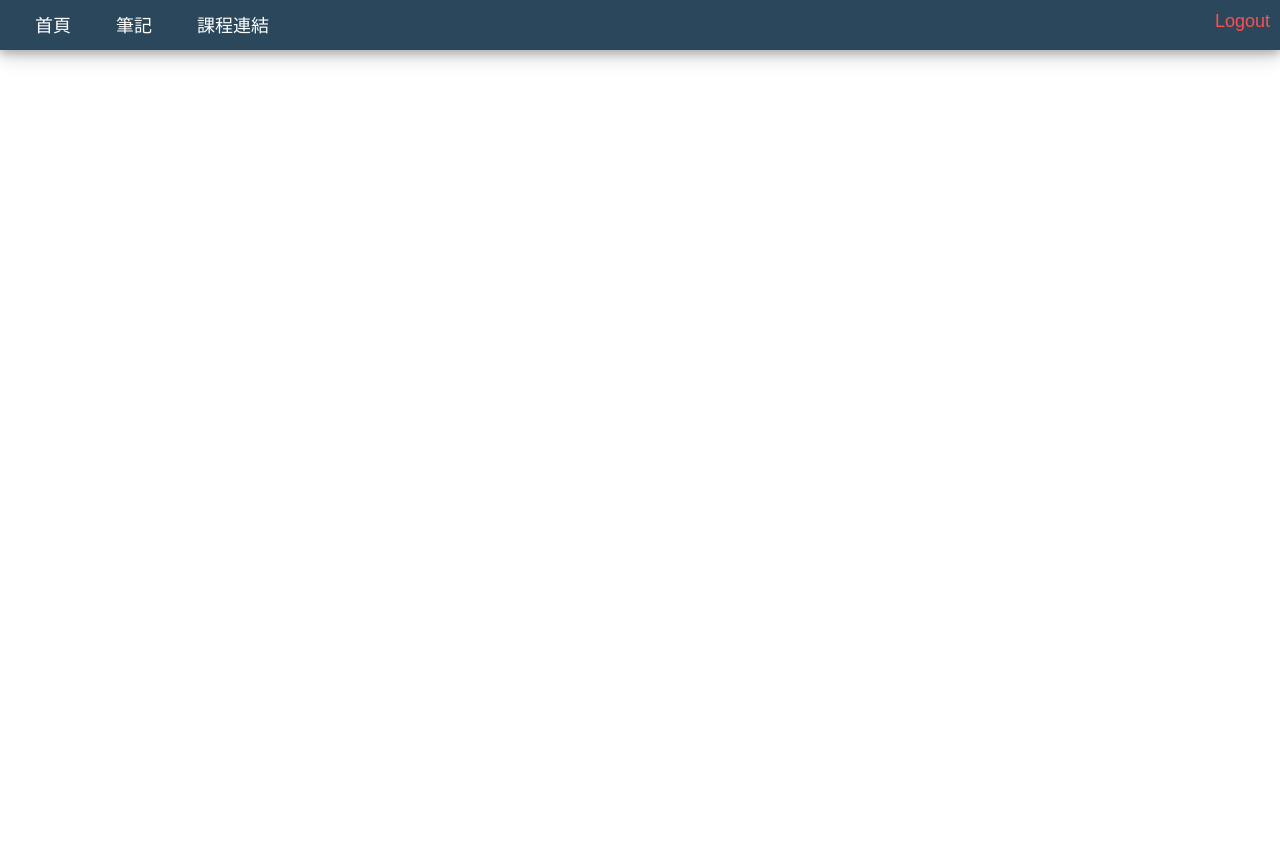
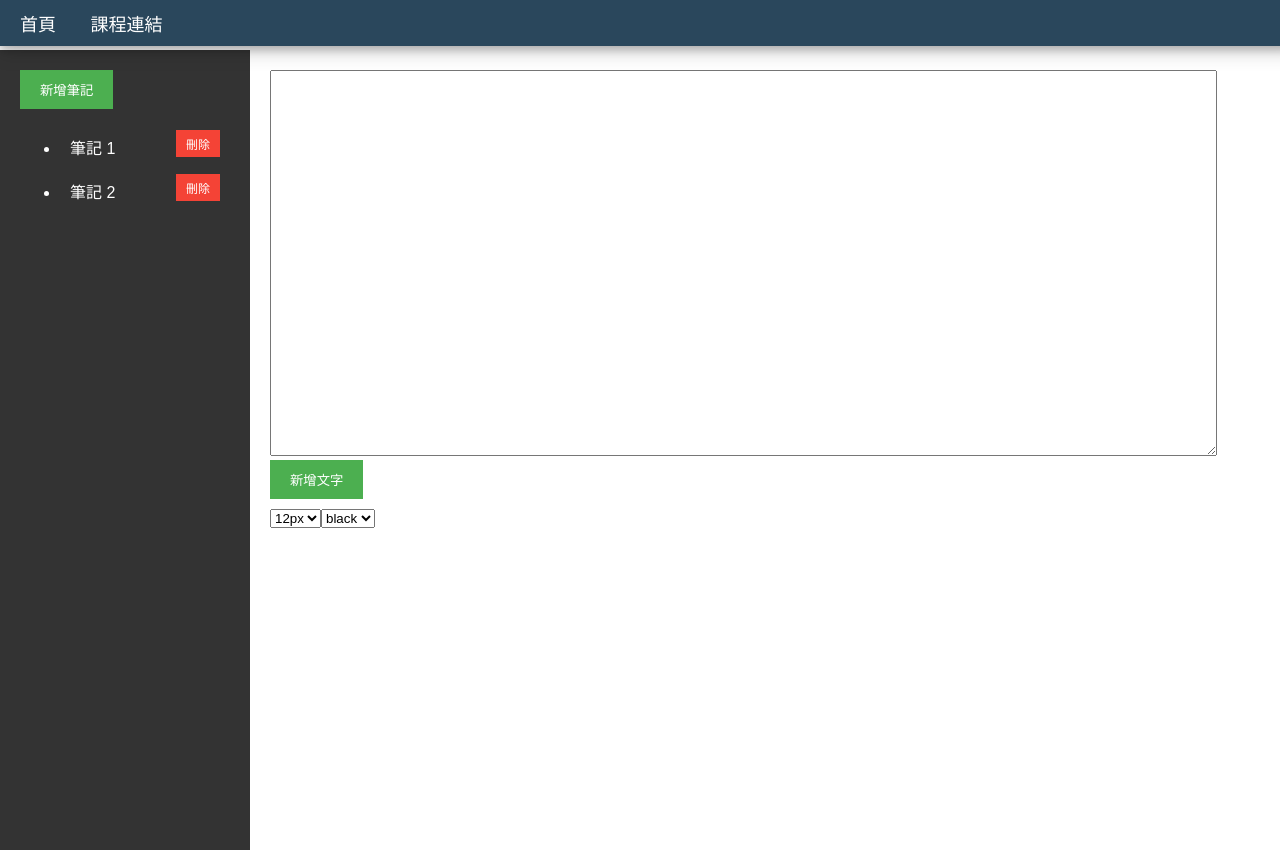
Before and after one commit to Jason5564/EndofTerm, a PHP site: page / in a window 1280 px wide. Before the commit the page ends 62 px from the top, so only its background shows below. Run offline with PHP 8.4, Linux system fonts and the light colour scheme; the visitor is signed in with stand-in values (Sample User, id 1).

Commit message:
move note.html to index.php

```diff
--- a/index.php
+++ b/index.php
@@ -1,6 +1,6 @@
 <?php
 session_start();
-if(!isset($_SESSION['id'])){
+if (!isset($_SESSION['id'])) {
     header("location: Login.php?error=Need to login first");
     exit();
 }
@@ -11,35 +11,42 @@ include "conn.php";
 
 <!DOCTYPE html>
 <html lang="en">
+
 <head>
     <meta charset="UTF-8">
     <meta name="viewport" content="width=device-width, initial-scale=1.0">
-    <link rel="stylesheet" href="NavBar.css"/>
+    <link rel="stylesheet" href="NavBar.css" />
+    <link rel="stylesheet" href="note.css">
     <title>首頁</title>
 </head>
 
 <body>
-    <div class="navbar">
-        <div class="menuBtn" style="margin-left: 25px;">
-            <a href="index.php">首頁</a>
+    <nav class="navigation">
+        <ul>
+            <li><a href="index.php">首頁</a></li>
+            <li><a href="LinkCoursesPage.php">課程連結</a></li>
+        </ul>
+    </nav>
+
+    <body>
+        <div class="content">
+            <div class="sidebar">
+                <div class="note-list">
+                    <button class="new-note-btn" onclick="createNote()">新增筆記</button>
+                    <ul id="notes">
+                        <!-- 這裡將顯示筆記列表 -->
+                    </ul>
+                </div>
+            </div>
+            <div class="main-content">
+                <div id="noteContent">
+                    <!-- 這裡將顯示筆記的內容 -->
+                </div>
+            </div>
         </div>
 
-        <div class="menuBtn" style="margin-left: 25px;">
-            <a href="note.html">筆記</a>
-        </div>
+    </body>
 
-        <div class="menuBtn" style="margin-left: 25px;">
-            <a href="LinkCoursesPage.php">課程連結</a>
-        </div>
+    <script src="note.js"></script>
 
-        <div class="menuBtn" style="margin-left: auto">
-            <a href="Logout.php" style="color: #ff4f4f">Logout</a>
-        </div>
-    </div>
-
-
-</body>
-
-<script>
-</script>
 </html>
--- a/note.css
+++ b/note.css
@@ -6,16 +6,20 @@ body {
 }
 
 .sidebar {
-    height: 100vh; /* 讓側邊欄佔滿整個頁面高度 */
-    width: 250px; /* 這裡調整選單的寬度 */
+    height: 100vh;
+    /* 讓側邊欄佔滿整個頁面高度 */
+    width: 250px;
+    /* 這裡調整選單的寬度 */
     background-color: #333;
     color: #fff;
 }
 
 .note-list {
     padding: 20px;
-    height: calc(100% - 50px); /* 減去新增筆記按鈕的高度 */
-    overflow-y: auto; /* 若筆記列表高於側邊欄，添加滾動條 */
+    height: calc(100% - 50px);
+    /* 減去新增筆記按鈕的高度 */
+    overflow-y: auto;
+    /* 若筆記列表高於側邊欄，添加滾動條 */
 }
 
 .note-item {
@@ -24,7 +28,8 @@ body {
 }
 
 .note-item:hover {
-    background-color: #444; /* 滑過時高亮顯示 */
+    background-color: #444;
+    /* 滑過時高亮顯示 */
 }
 
 button {
@@ -61,7 +66,8 @@ button:hover {
 /* 新增這段代碼 */
 .delete-note-btn-container {
     float: right;
-    margin-top: -5px; /* 調整按鈕位置 */
+    margin-top: -5px;
+    /* 調整按鈕位置 */
 }
 
 .main-content {
@@ -71,29 +77,39 @@ button:hover {
 }
 
 #noteContent {
-    width: calc(100% - 200px); /* 設置 textarea 寬度，這裡假設左側 sidebar 寬度為 200px */
-    flex: 1; /* 填充剩餘空間 */
-    overflow-y: scroll; /* 允許垂直滾動 */
+    width: calc(100% - 200px);
+    /* 設置 textarea 寬度，這裡假設左側 sidebar 寬度為 200px */
+    flex: 1;
+    /* 填充剩餘空間 */
+    overflow-y: scroll;
+    /* 允許垂直滾動 */
 }
 
 #noteContent div {
-    margin-bottom: 10px; /* 調整每個 textarea 區域之間的間距 */
+    margin-bottom: 10px;
+    /* 調整每個 textarea 區域之間的間距 */
 }
 
 #noteContent textarea {
-    width: 95%; /* 讓 textarea 佔據 noteContent 的整個寬度 */
-    font-size: 16px; /* 設置文字大小 */
-    color: black; /* 設置文字顏色 */
+    width: 95%;
+    /* 讓 textarea 佔據 noteContent 的整個寬度 */
+    font-size: 16px;
+    /* 設置文字大小 */
+    color: black;
+    /* 設置文字顏色 */
 }
 
 .navigation {
-    position: fixed; /* 固定在網頁上方 */
+    position: fixed;
+    /* 固定在網頁上方 */
     top: 0;
     left: 0;
     width: 100%;
-    background-color: #f0f0f0;
+    background-color: #2A475C;
+    box-shadow: 0 4px 8px 0 rgba(0, 0, 0, 0.2), 0 6px 20px 0 rgba(0, 0, 0, 0.19);
     padding: 10px;
-    z-index: 999; /* 確保位於最上層 */
+    z-index: 999;
+    /* 確保位於最上層 */
 }
 
 .navigation ul {
@@ -108,19 +124,21 @@ button:hover {
 }
 
 .navigation a {
+    color: white;
+    font-size: 18px;
+    font-family: 'Noto Sans TC', sans-serif;
     text-decoration: none;
-    color: #333;
+    box-sizing: border-box;
+    padding: 10px 10px 12px 10px;
 }
 
 .navigation a:hover {
-    color: #000;
-}
-.navigation a:hover {
-    color: #666; /* 滑過時的文字顏色 */
+    background-color: #375672;
 }
 
 .content {
-    margin-top: 50px; /* 保留空間避免被遮擋 */
+    margin-top: 50px;
+    /* 保留空間避免被遮擋 */
     display: flex;
     flex: 1;
 }
```
